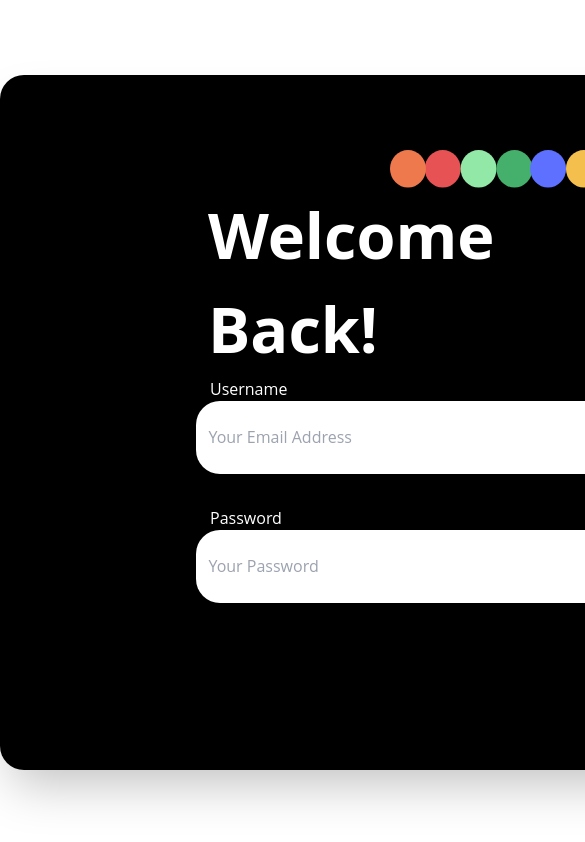
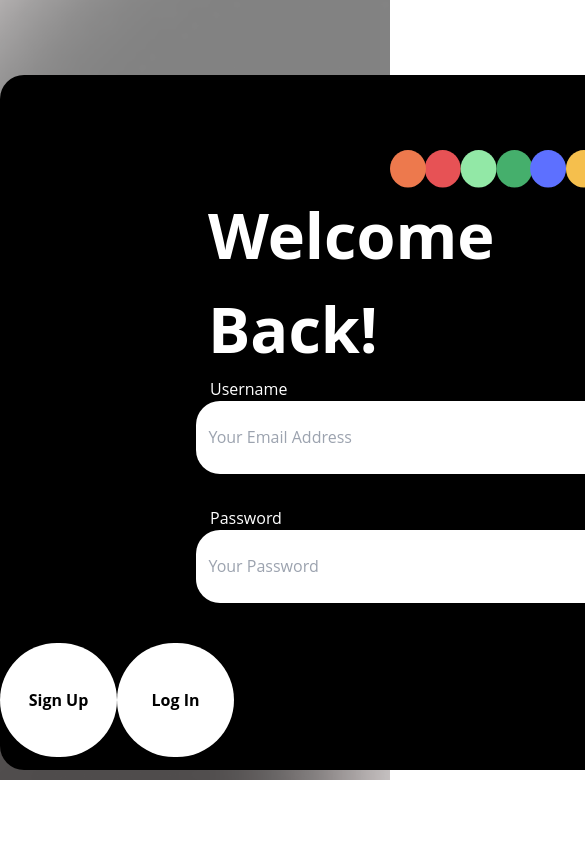
Before and after one commit to TheForeverOptimist/thera-ai, a React (Create React App) app: page / in a window 390 px wide. Shown: the top 842 px of the page, 585 px wide, since content can reach past the window. Built offline with nearby package versions, Linux system fonts and the light colour scheme.

Commit message:
got the login bg looking better and made login panel responsive

```diff
--- a/src/components/Login.jsx
+++ b/src/components/Login.jsx
@@ -1,9 +1,9 @@
 import React, { useState } from "react";
 import axios from "axios";
-import "./Login.css";
 import { useNavigate } from "react-router-dom";
 import circlesImage from "../images/multiplecircles.svg";
 import logo from "../images/daily_logo.png";
+import bg from "../images/loginbg.png"
 
 const Login = () => {
   const [email, setEmail] = useState("");
@@ -34,16 +34,11 @@ const Login = () => {
   };
 
   return (
-    <div className="loginScreen">
-      <div className="button-container">
-      <div className="w-[117px] h-[114px] ml-[945px] mt-[800px] z-[1] bg-white rounded-full sticky flex items-center justify-center">
-        <span className="text-black font-bold m-4">Sign Up</span>
-      </div>
-      <div className="w-[117px] h-[114px] ml-[1100px] mt-[-112px] z-[1] bg-white rounded-full sticky flex items-center justify-center cursor-pointer" onClick={handleLogin}>
-        <span className="text-black font-bold m-4">Log In</span>
-      </div>
-      </div>
-      <div className="bg-black absolute inset-0 m-auto rounded-3xl shadow-2xl w-[1026px] h-[695px]">
+    <div
+      className="relative min-h-screen max-height-[95vh] bg-cover bg-no-repeat object-fit-contain"
+      style={{ backgroundImage: `url(${bg})` }}
+    >
+      <div className="bg-black fixed inset-0 m-auto rounded-3xl w-[1026px] h-[695px]">
         <div className="mt-[75px] ml-[390px]">
           <img src={circlesImage} alt="circles" />
         </div>
@@ -68,13 +63,24 @@ const Login = () => {
           onChange={(e) => setPassword(e.target.value)}
         />
         <div className="ml-[666px] p-2">Forgot password?</div>
+        <div className="button-container flex">
+          <div className="w-[117px] h-[114px] z-[1] bg-white rounded-full relative flex items-center justify-center">
+            <span className="text-black font-bold m-4">Sign Up</span>
+          </div>
+          <div
+            className="w-[117px] h-[114px] z-[1] bg-white rounded-full relative flex items-center justify-center cursor-pointer"
+            onClick={handleLogin}
+          >
+            <span className="text-black font-bold m-4">Log In</span>
+          </div>
+        </div>
       </div>
       <div className="ml-[525px] mt-[-4rem] text-white">
         By signing up, you agree to Daily’s <br></br>Terms and Conditions &
         Privacy Policy.
       </div>
       <div className="mt-[-850px]">
-        <img src={logo} alt='logo' />
+        <img src={logo} alt="logo" />
       </div>
     </div>
   );
```
